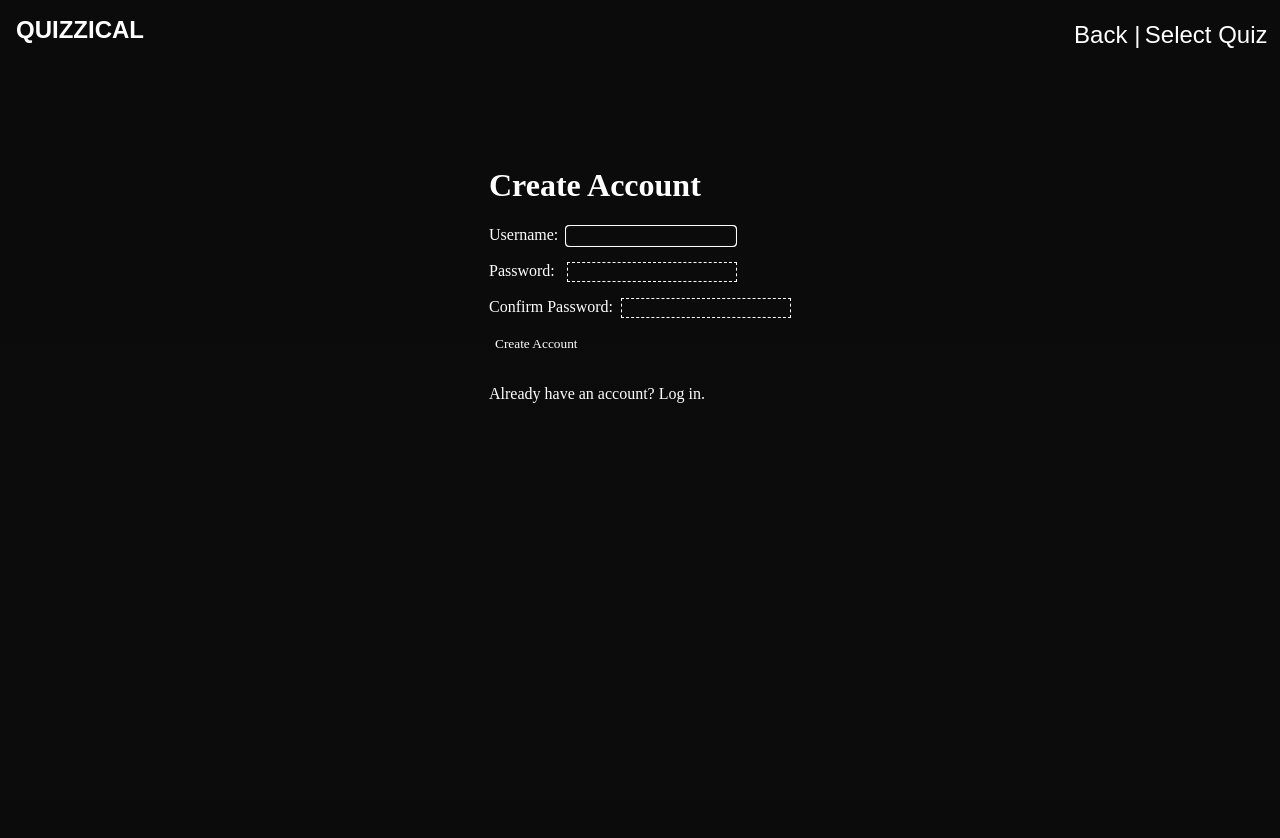
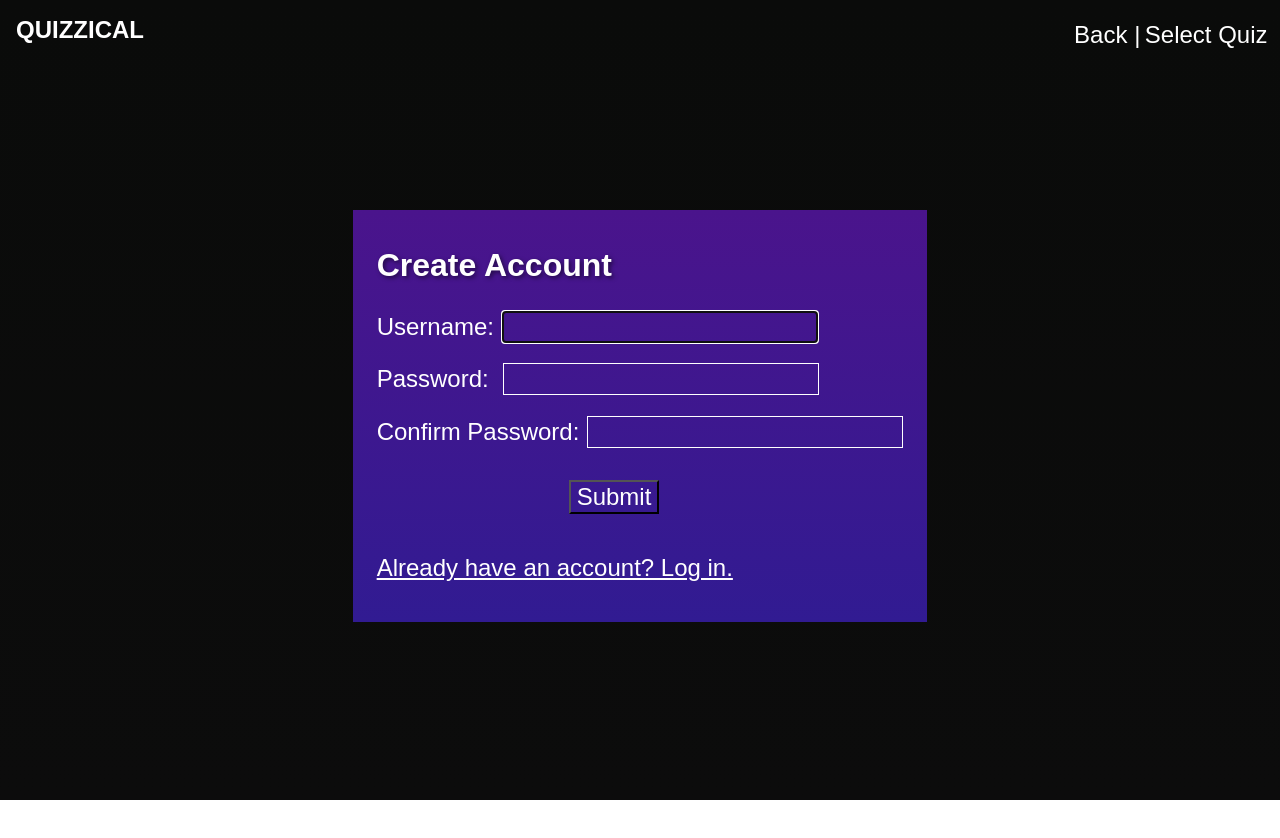
Before and after one commit to Bram-Gr/NewRepo, a Vue app in the folder vue/: page /register in a window 1280 px wide. Shown: the top 838 px of the page. After the commit the page ends 800 px from the top, so only its background shows below. Built offline with nearby package versions, Linux system fonts and the light colour scheme.

Commit message:
reskinned login and logout

```diff
--- a/vue/src/components/NavBar.vue
+++ b/vue/src/components/NavBar.vue
@@ -59,7 +59,7 @@ export default {
   },
   computed: {
     includedRoutes() {
-      const excludedRouteNames = ['Home', 'Quiz', 'quizList', 'login', 'register'];
+      const excludedRouteNames = ['Home', 'Quiz', 'quizList', 'login', 'register', 'userQuizList'];
 
       return excludedRouteNames.includes(this.$route.name);
     },
@@ -67,13 +67,13 @@ export default {
       return this.$route.path !== "/";
     },
     displayLogout() {
-      const excludedRoutes = ["login", "register", "quizList", "Quiz"];
+      const excludedRoutes = ["login", "register", "quizList", "Quiz", "userQuizList"];
 
 // Check if the current route path is in the excludedRoutes array
 return !excludedRoutes.includes(this.$route.name);
     },
     displayLogin() {
-      const excludedRoutes = ["login", "register", "quizList", "Quiz"];
+      const excludedRoutes = ["login", "register", "quizList", "Quiz", "userQuizList"];
 
 // Check if the current route path is in the excludedRoutes array
 return !excludedRoutes.includes(this.$route.name);
--- a/vue/src/components/QuizList.vue
+++ b/vue/src/components/QuizList.vue
@@ -143,12 +143,4 @@ button {
 .link {
   text-decoration: none;
 }
-.quiz-box {
-  display: flex;
-  margin-top: 1rem;
-  /* border: 1px solid black; */
-  margin-bottom: 1rem;
-  text-decoration: none;
-}
-/* Style for the red box */
 </style>
--- a/vue/src/views/Home.vue
+++ b/vue/src/views/Home.vue
@@ -28,14 +28,14 @@ methods:{
 <style scoped>
 h1{
     font-size: 3rem;
-    padding-top: 3rem;
+    padding-top: 5rem;
     display: flex;
     justify-content: center;
     align-items: center;
 }
 p{
-    padding-right:4rem;
-    padding-left: 4rem;
+    padding-right:6rem;
+    padding-left: 6rem;
     font-size: 1.3rem;
 }
 button{
--- a/vue/src/views/Login.vue
+++ b/vue/src/views/Login.vue
@@ -17,7 +17,7 @@
         <label for="password">Password:</label>
         <input class="input" type="password" id="password" v-model="user.password" required />
       </div>
-      <button class="sign-in" type="submit">Sign in</button>
+      <button class="sign-in" type="submit">Submit</button>
       <p>
       <router-link class="route"  :to="{ name: 'register' }">Need an account? Sign up.</router-link></p>
     </form>
@@ -49,7 +49,7 @@ export default {
           if (response.status == 200) {
             this.$store.commit("SET_AUTH_TOKEN", response.data.token);
             this.$store.commit("SET_USER", response.data.user);
-            this.$router.push("/");
+            this.$router.push("/select-page");
           }
         })
         .catch(error => {
@@ -69,34 +69,41 @@ export default {
 
 <style scoped>
 .input{
+  margin-top: .3rem;
   background-color: transparent;
-  border: .5px dashed white;
+  border: .5px solid white;
 }
 .sign-in{
-  /* margin-left: 10rem; */
-  border:none;
+  margin-top: 1rem;
+  margin-left:10rem;
   margin-bottom: 1rem;
   cursor: pointer;
 }
 h1{
   font-size: 2rem;
+  margin-bottom: 2rem;
 }
-h1, p .route, .form-container, .input, .sign-in{
+p .route, .form-container, .input, .sign-in{
   /* font-size:1rem; */
   background-color: transparent;
   color:white;
-  font-family: 'Permanent Marker', cursive;
-  text-decoration: none;
+  font-size: 1.5rem;
 }
 .form-container{
-  margin-top: 8rem;
- display: flex;
+  display: flex;
+  padding:1rem;
+padding-right: 1.5rem;
+padding-left: 1.5rem;
  align-items: center;
   justify-content: center;
+  background: linear-gradient(to bottom, #4a148c, #311b92);
+  margin-top: 8rem;
 }
 
 #login{
-  height: 100vh;
+  margin-top: 4rem;
+  justify-content: center;
+  display: flex;
 }
 .form-input-group {
   margin-bottom: 1rem;
--- a/vue/src/views/Logout.vue
+++ b/vue/src/views/Logout.vue
@@ -6,7 +6,7 @@
 export default {
   created() {
     this.$store.commit("LOGOUT");
-    this.$router.push("/");
+    this.$router.push("/select-page");
     window.scrollTo(0, 0);
 
   }
--- a/vue/src/views/Register.vue
+++ b/vue/src/views/Register.vue
@@ -18,7 +18,7 @@
         <label for="confirmPassword">Confirm Password:</label>
         <input class="input" type="password" id="confirmPassword" v-model="user.confirmPassword" required />
       </div>
-      <button class="register" type="submit">Create Account</button>
+      <button class="register" type="submit">Submit</button>
       <p><router-link class="route" :to="{ name: 'login' }">Already have an account? Log in.</router-link></p>
     </form>
   </div>
@@ -81,35 +81,43 @@ export default {
 
 <style scoped>
 .input{
+  margin-top: .3rem;
   background-color: transparent;
-  border: .5px dashed white;
+  border: .5px solid white;
 
 }
 .register{
-  /* margin-left: 10rem; */
-  border:none;
+  margin-top: 1rem;
+  margin-left:12rem;
   margin-bottom: 1rem;
   cursor: pointer;
 }
 h1{
+  text-shadow: 2px 2px 4px rgba(0, 0, 0, 0.5);
   font-size: 2rem;
 }
-h1, p .route, .form-container, .input, .register{
-  /* font-size:1rem; */
+ p .route, .form-container, .input, .register{
+
   background-color: transparent;
   color:white;
-  font-family: 'Permanent Marker', cursive;
-  text-decoration: none;
+  font-size: 1.5rem;
 }
 
 #register{
-  height: 100vh;
+  margin-top: 4rem;
+  justify-content: center;
+  display: flex;
 }
 .form-container{
-  margin-top: 8rem;
- display: flex;
+  display: flex;
+  padding:1rem;
+padding-right: 1.5rem;
+padding-left: 1.5rem;
  align-items: center;
   justify-content: center;
+  background: linear-gradient(to bottom, #4a148c, #311b92);
+  margin-top: 8rem;
+
 }
 
 .form-input-group {
```
